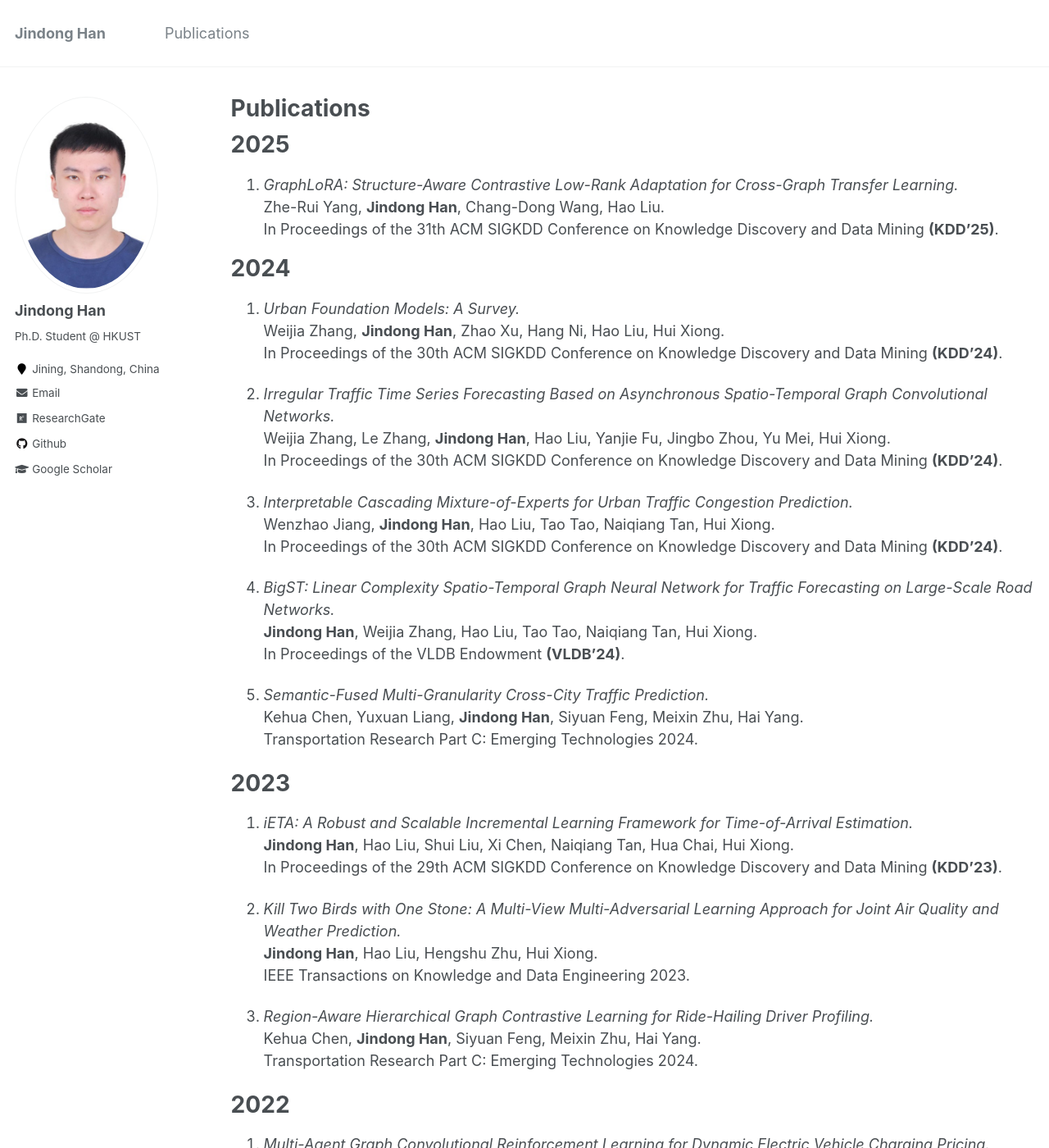
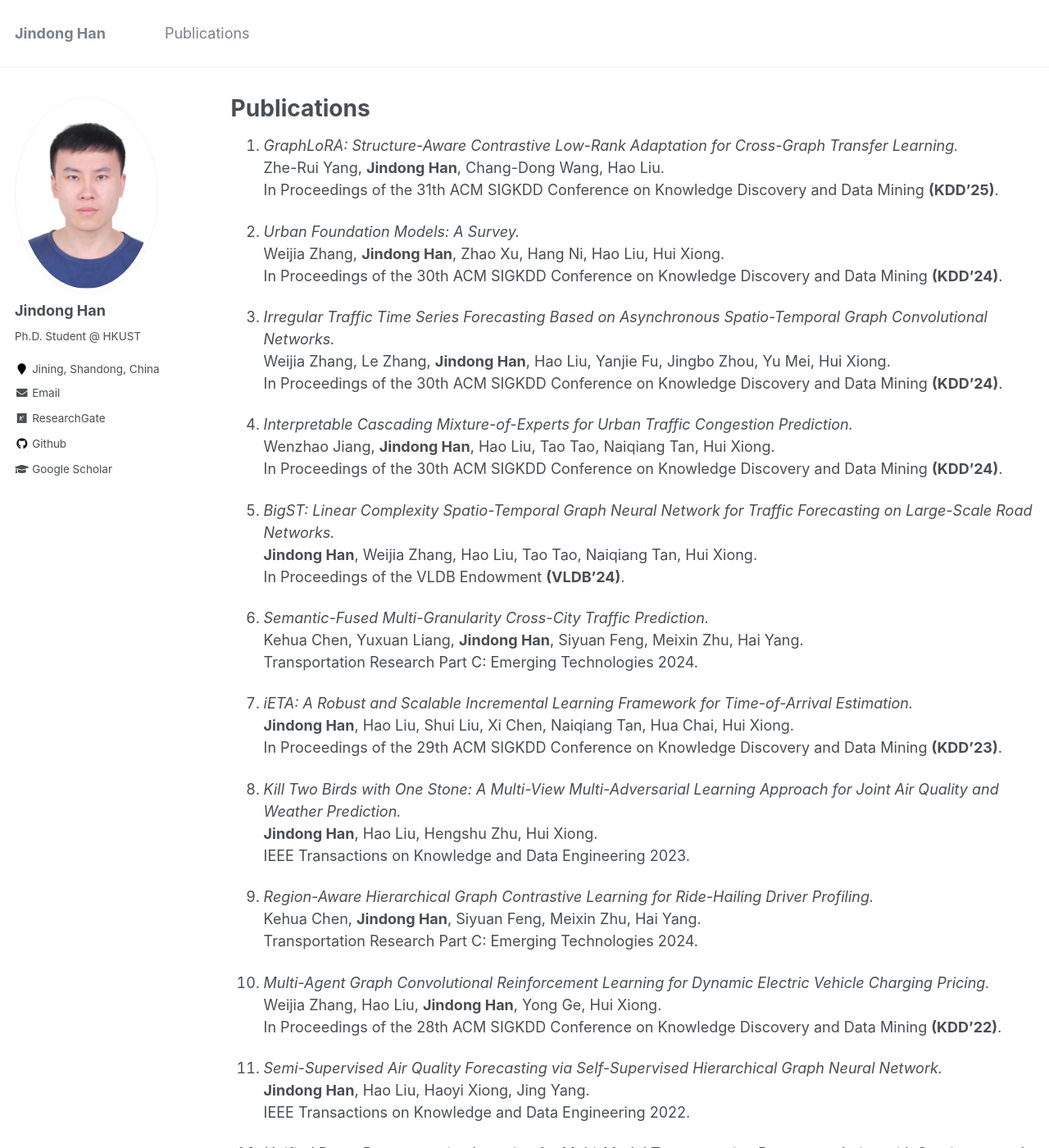
Before and after one commit to jhanao-hkust/jhanao-hkust.github.io, a Jekyll site: the page built from _pages/publications.md, in a window 1280 px wide and 1400 px high. Shown: the whole window at 82% size. Built offline with Jekyll 4.4.1, drawn with Linux system fonts in a browser that asks for light colours.

Commit message:
Update publications.md

```diff
--- a/_pages/publications.md
+++ b/_pages/publications.md
@@ -6,14 +6,11 @@ author_profile: true
 ---
 {% include base_path %}
 
-2025
-====
+
 1.  *GraphLoRA: Structure-Aware Contrastive Low-Rank Adaptation for Cross-Graph Transfer Learning.*  <br>
 Zhe-Rui Yang, **Jindong Han**, Chang-Dong Wang, Hao Liu.<br>
 In Proceedings of the 31th ACM SIGKDD Conference on Knowledge Discovery and Data Mining **(KDD'25)**.
 
-2024
-====
 1.  *Urban Foundation Models: A Survey.*  <br>
 Weijia Zhang, **Jindong Han**, Zhao Xu, Hang Ni, Hao Liu, Hui Xiong.<br>
 In Proceedings of the 30th ACM SIGKDD Conference on Knowledge Discovery and Data Mining **(KDD'24)**.
@@ -34,8 +31,6 @@ In Proceedings of the VLDB Endowment **(VLDB'24)**.
 Kehua Chen, Yuxuan Liang, **Jindong Han**, Siyuan Feng, Meixin Zhu, Hai Yang.<br>
 Transportation Research Part C: Emerging Technologies 2024.
 
-2023
-====
 1.  *iETA: A Robust and Scalable Incremental Learning Framework for Time-of-Arrival Estimation.*  <br>
 **Jindong Han**, Hao Liu, Shui Liu, Xi Chen, Naiqiang Tan, Hua Chai, Hui Xiong.<br>
 In Proceedings of the 29th ACM SIGKDD Conference on Knowledge Discovery and Data Mining **(KDD'23)**.
@@ -48,8 +43,6 @@ IEEE Transactions on Knowledge and Data Engineering 2023.
 Kehua Chen, **Jindong Han**, Siyuan Feng, Meixin Zhu, Hai Yang.<br>
 Transportation Research Part C: Emerging Technologies 2024.
 
-2022
-====
 1.  *Multi-Agent Graph Convolutional Reinforcement Learning for Dynamic Electric Vehicle Charging Pricing.*  <br>
 Weijia Zhang, Hao Liu, **Jindong Han**, Yong Ge, Hui Xiong.<br>
 In Proceedings of the 28th ACM SIGKDD Conference on Knowledge Discovery and Data Mining **(KDD'22)**.
```
Also changed, not shown: other parts of _pages/publications.md (+0 -6 lines).
